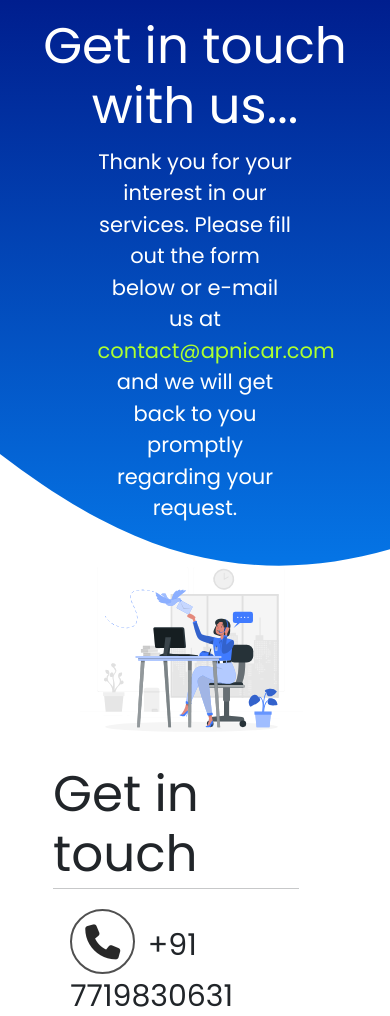
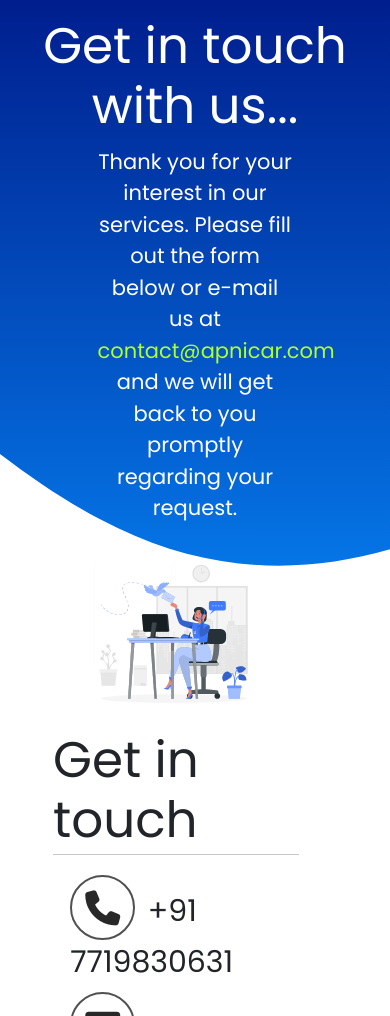
Before and after one commit to GuruprasadKokare/Contact-us-page, a PHP site: page /index.html in a window 390 px wide. Shown: the top 1016 px of the page. Run offline with PHP 8.4, Linux system fonts and the light colour scheme; some libraries are stand-ins or nearby versions.

Commit message:
Update contactstyle.css

```diff
--- a/contactstyle.css
+++ b/contactstyle.css
@@ -270,7 +270,7 @@ textarea:focus {
     }
 
     .imagee{
-        width: 65%;
+        width: 55%;
     }
 
     .line {
```
